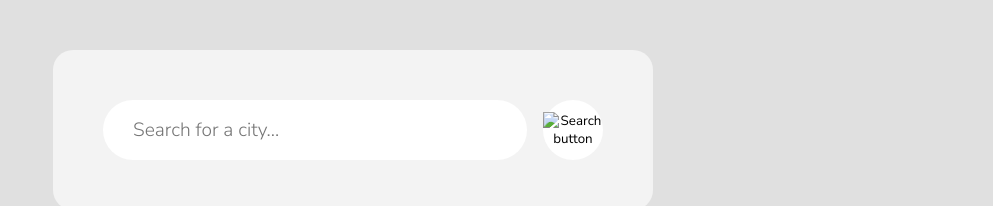
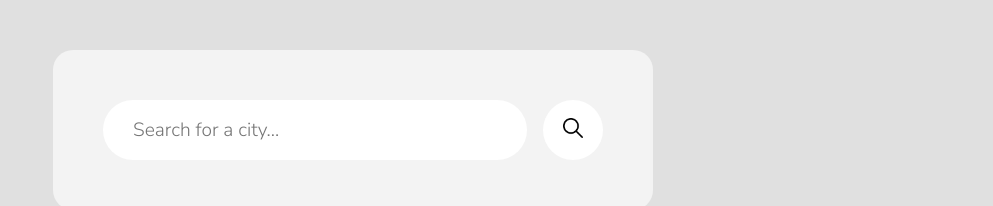
Before and after one commit to BrntChcknNggt/weatherApp, a plain HTML site: page index.html in a window 1280 px wide. Shown: the top 206 px of the page, without its empty margins (287-1280 px from the left). Drawn offline with Linux system fonts and the light colour scheme; the site is published under a folder, as on GitHub Pages, so addresses that start at the root find nothing.

Commit message:
Update index.html
fixing src location for the button image

```diff
--- a/index.html
+++ b/index.html
@@ -11,7 +11,7 @@
 
             <div class="search">
                 <input type="text" placeholder="Search for a city...">
-                <button><img src="/images/loupe.png" alt="Search button"></button>
+                <button><img src="./images/loupe.png" alt="Search button"></button>
             </div>
 
             <div class="error">
```
